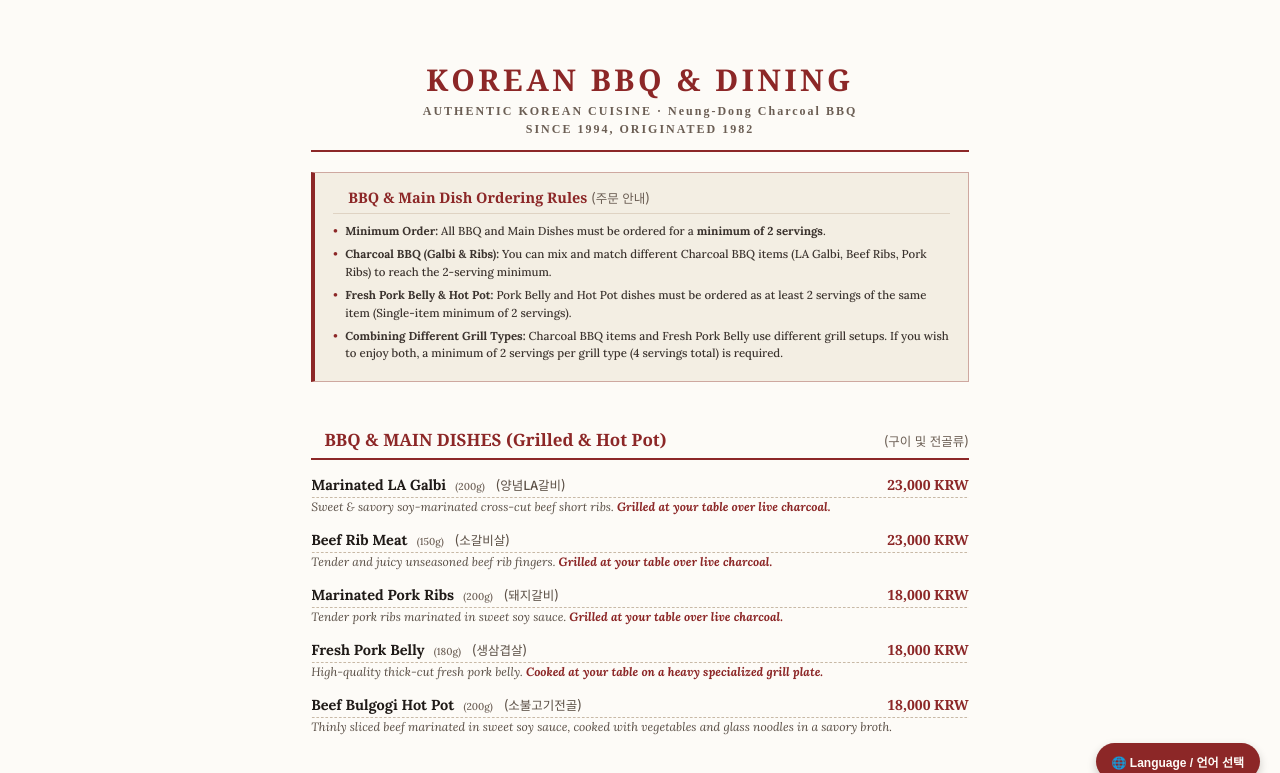
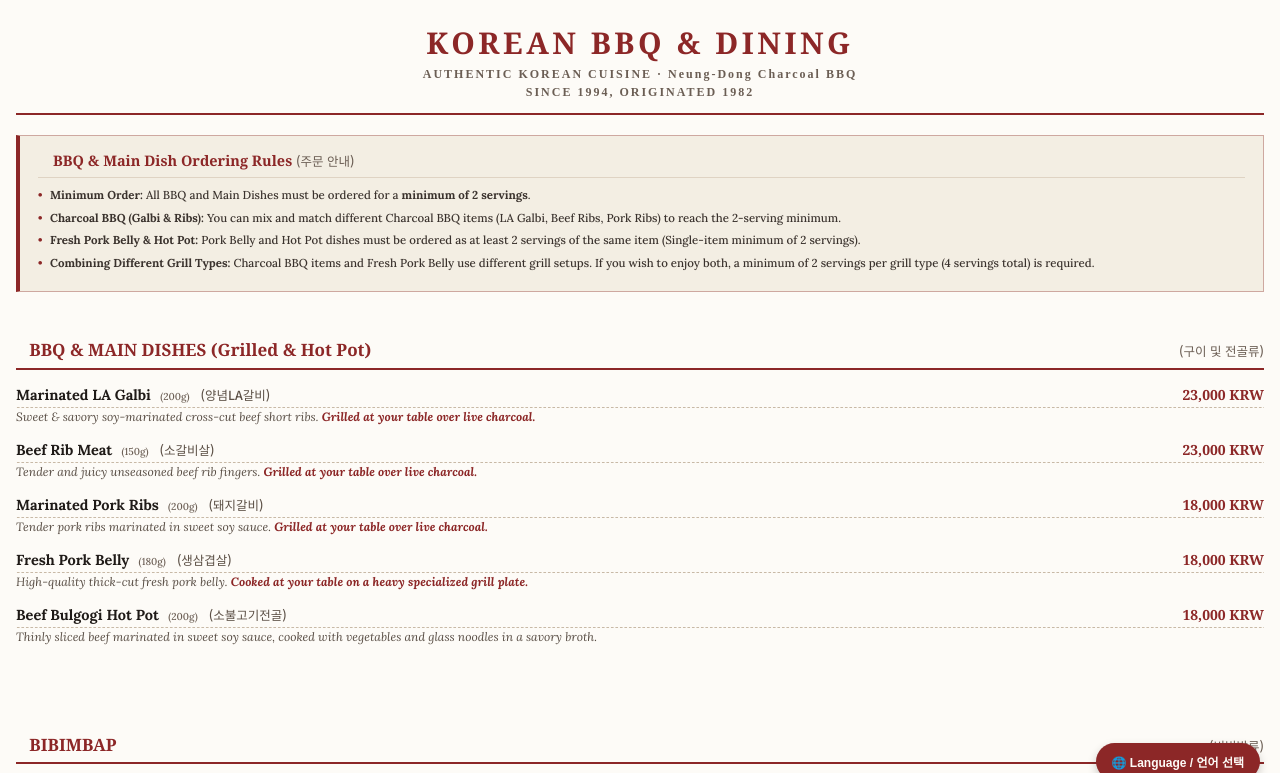
Before and after one commit to codename250/MENU, a plain HTML site: page index.html in a window 1280 px wide. Both pictures are taken after a click on the button "English Menu". Shown: the top 773 px of the page. Drawn offline with Linux system fonts and the light colour scheme.

Commit message:
Add files via upload

```diff
--- a/index.html
+++ b/index.html
@@ -141,11 +141,11 @@
      ========================================================================== */
   @page { size: A4 portrait; margin: 0; }
   .page {
-    width: 210mm;
-    min-height: 297mm;
+    width: 100%; /* 모바일 화면 가로 폭에 꽉 차게 설정 */
+    min-height: 100vh;
     margin: 0 auto;
     background-color: #fdfbf7;
-    padding: 15mm 18mm;
+    padding: 20px 16px; /* 스마트폰에서 보기 좋은 좌우 좁은 여백으로 변경 */
     display: flex;
     flex-direction: column;
     box-sizing: border-box;
```
